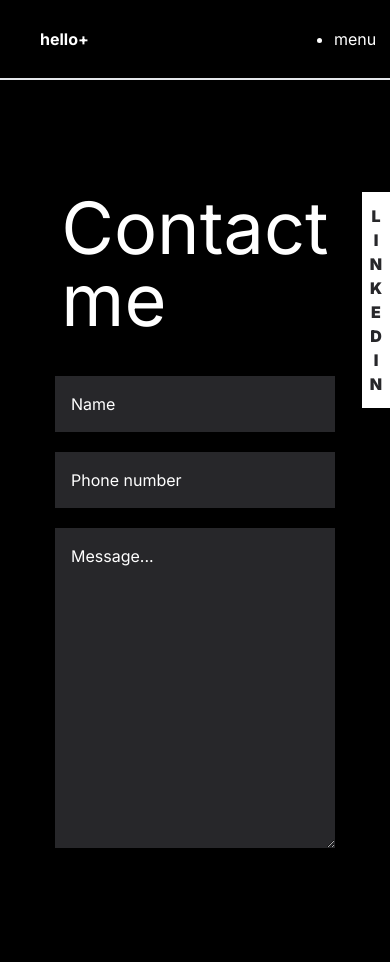
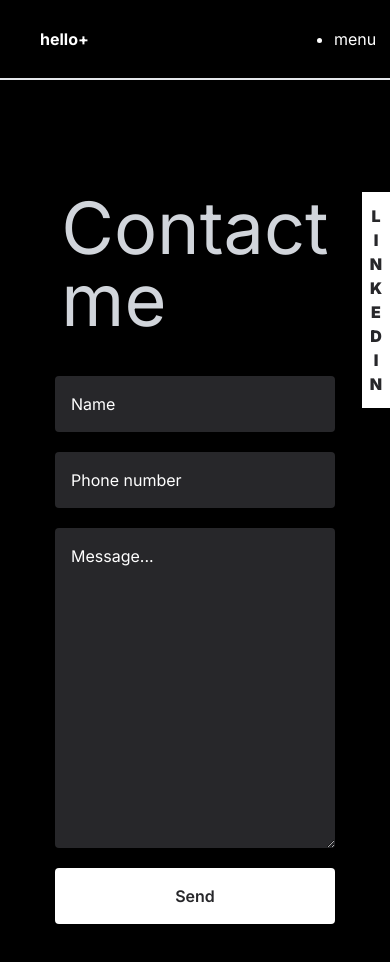
Before and after one commit to asianParadissseee/resume, a React app: page /contacts in a window 390 px wide. Shown: the top 962 px of the page. Built offline with nearby package versions, Linux system fonts and the light colour scheme; the HTML template or start-up script is replaced by a standard one.

Commit message:
add btn for contacts page

```diff
--- a/src/components/contacts/contact-form.jsx
+++ b/src/components/contacts/contact-form.jsx
@@ -7,18 +7,21 @@ const ContactForm = () => {
     return (
         <div ref={ref}
              className="container mx-auto my-48 gap-10 px-5 flex md:flex-row flex-col justify-center items-center md:items-start md:justify-between">
-            <motion.h1 {...motionProps} className="text-7xl sm:text-8xl lg:text-9xl text-zinc-800 dark:text-white">
+            <motion.h1 {...motionProps} className="text-7xl sm:text-8xl lg:text-9xl text-zinc-800 dark:text-gray-300">
                 Contact <br/>
                 <span className="text-right">me</span>
             </motion.h1>
             <form className="flex flex-col gap-5 w-4/5 md:w-2/4 -z-40">
                 <input type="text" placeholder={"Name"}
-                       className="h-14 p-4 w-full dark:bg-zinc-800 dark:text-white  placeholder:text-white bg-gray-300 text-zinc-800 outline-0"/>
+                       className="h-14 p-4 w-full rounded dark:bg-zinc-800 dark:text-white  placeholder:text-white bg-gray-300 text-zinc-800 outline-0"/>
                 <input type="text" placeholder={"Phone number"}
-                       className="h-14 p-4 w-full dark:bg-zinc-800 placeholder:text-white dark:text-white bg-gray-300 text-zinc-800 outline-0"/>
+                       className="h-14 p-4 w-full rounded dark:bg-zinc-800 placeholder:text-white dark:text-white bg-gray-300 text-zinc-800 outline-0"/>
                 <textarea placeholder={"Message..."}
-                          className="min-h-80 dark:text-white text-zinc-800 p-4 w-full bg-gray-300 dark:bg-zinc-800  placeholder:text-white  outline-0">
+                          className="min-h-80 dark:text-white rounded text-zinc-800 p-4 w-full bg-gray-300 dark:bg-zinc-800  placeholder:text-white  outline-0">
                 </textarea>
+                <button className="w-full dark:bg-white dark:text-zinc-800 bg-zinc-800 text-white py-4 px-8 rounded font-semibold">
+                    Send
+                </button>
             </form>
         </div>
     );
--- a/src/pages/home-page.jsx
+++ b/src/pages/home-page.jsx
@@ -11,7 +11,7 @@ const HomePage = () => {
             <Banner/>
             <TextBlock/>
             <ScrollText/>
-            {/*<HorizontalText/>*/}
+            <HorizontalText/>
             <WorkBlock/>
         </BaseLayout>
     );
```
